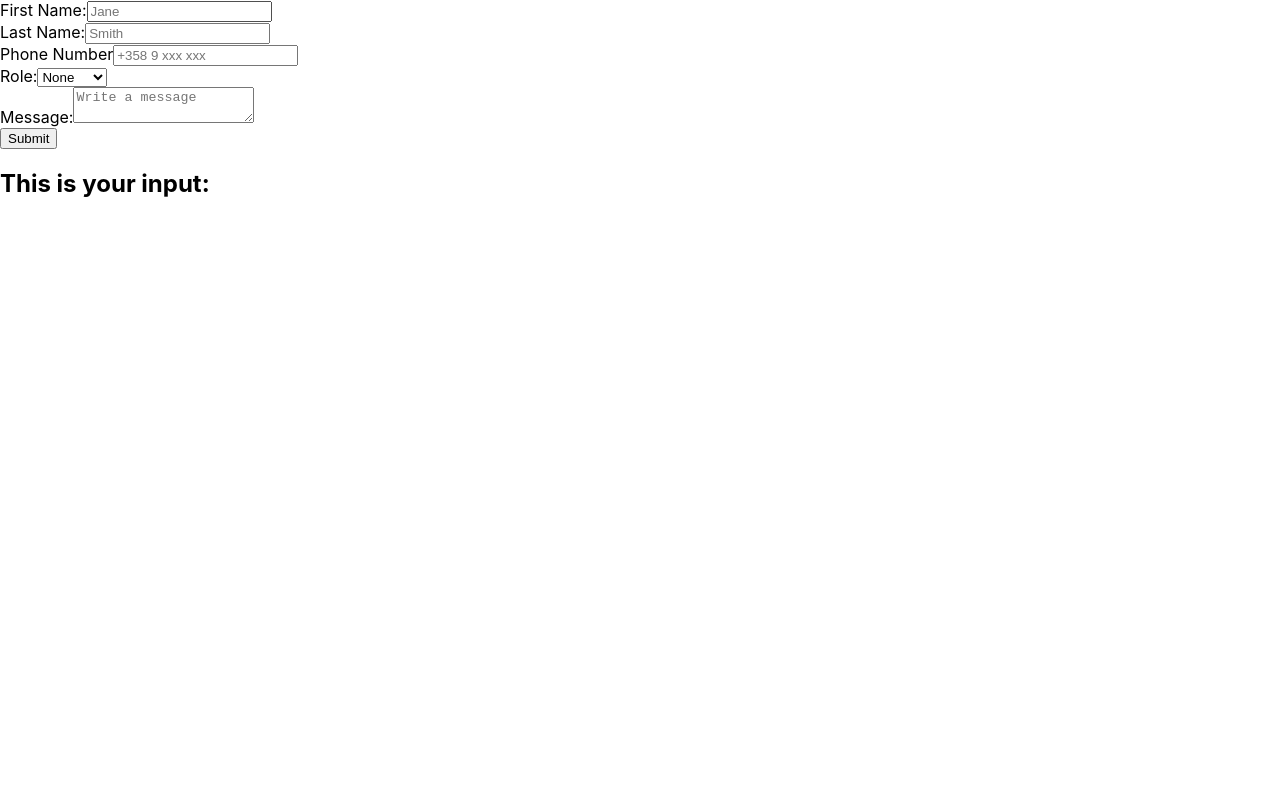
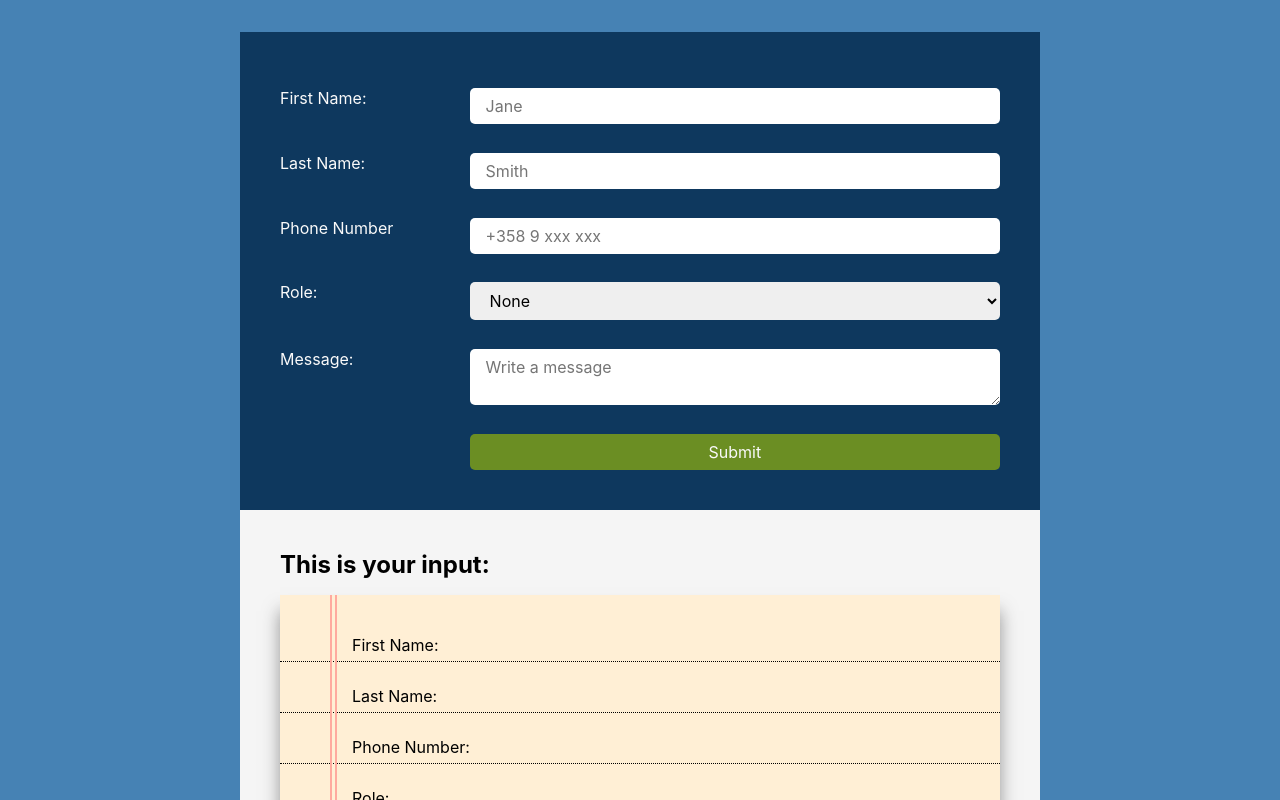
Before and after one commit to laurielim/REACT21K_REACT_JS, a React (Create React App) app in the folder task-05-forms/: page / in a window 1280 px wide. Shown: the top 800 px of the page. Built offline with nearby package versions, Linux system fonts and the light colour scheme.

Commit message:
add styling

```diff
--- a/task-05-forms/src/App.css
+++ b/task-05-forms/src/App.css
@@ -0,0 +1,130 @@
+@import url("https://fonts.googleapis.com/css2?family=Caveat&display=swap");
+
+section * + * {
+  margin-top: 1rem;
+}
+
+main {
+  width: 100%;
+  max-width: 800px;
+  margin: 2rem auto;
+}
+/******************* Form *******************/
+
+.form-container {
+  background-color: rgb(14, 56, 94);
+}
+
+form {
+  display: grid;
+  grid-template-columns: [labels] 1fr [controls] 3fr;
+  grid-auto-flow: row;
+  gap: 0.8em;
+  /* padding: em; */
+}
+
+input,
+select,
+textarea,
+button {
+  font-size: inherit;
+  font-family: inherit;
+  grid-column: controls;
+  grid-row: auto;
+  border: none;
+  padding: 0.5rem 1rem;
+  border-radius: 5px;
+}
+
+.submit-btn {
+  background-color: olivedrab;
+  color: #fafafa;
+}
+
+.submit-btn:hover {
+  opacity: 0.9;
+}
+
+label {
+  grid-column: labels;
+  grid-row: auto;
+  color: #fafafa;
+}
+
+label:first-child {
+  margin-top: 1rem;
+}
+
+/******************* View *******************/
+
+.view-container {
+  background-color: whitesmoke;
+}
+
+.copybook {
+  background-color: papayawhip;
+  padding: 2rem 0;
+  position: relative;
+  width: 100%;
+  box-shadow: 0 1rem 1rem rgba(51, 51, 51, 0.5);
+}
+
+.copybook::before {
+  position: absolute;
+  content: "";
+  display: block;
+  height: 100%;
+  width: 3px;
+  border-left: 2px solid #ffaa9f;
+  border-right: 2px solid #ffaa9f;
+  top: 0;
+  left: 7%;
+}
+.copybook p {
+  border-bottom: 1px dotted;
+  line-height: 2rem;
+  padding-left: 10%;
+  width: 100%;
+}
+
+.handwritting {
+  font-family: "Caveat", cursive;
+  font-size: 1.5rem;
+}
+
+/******************* Popup *******************/
+
+.overlay {
+  background-color: rgba(51, 51, 51, 0.8);
+  position: fixed;
+  top: 0;
+  margin: 0;
+  height: 100%;
+  width: 100%;
+  display: grid;
+  place-content: center;
+}
+
+.popup-container {
+  width: 100%;
+  min-width: 320px;
+  max-width: 800px;
+  background-color: whitesmoke;
+  padding: 3rem;
+}
+
+.popup-container button {
+  display: inline-block;
+  float: right;
+}
+
+.cancel-btn {
+  margin-right: 1rem;
+  background-color: transparent;
+  border: 1px solid transparent;
+}
+
+.cancel-btn:hover {
+  color: olivedrab;
+  border: 1px solid olivedrab;
+}
--- a/task-05-forms/src/App.js
+++ b/task-05-forms/src/App.js
@@ -1,4 +1,7 @@
 import React, { Component } from "react";
+
+import "./App.css";
+
 import Form from "./Components/Form";
 import View from "./Components/View";
 import Popup from "./Components/Popup";
@@ -37,6 +40,7 @@ class App extends Component {
   render() {
     return (
       <div className="container">
+        <main>
           <Form input={this.inputHandler} submit={this.showPopupHandler} />
           <View
             firstName={this.state.form.firstName}
@@ -45,6 +49,7 @@ class App extends Component {
             role={this.state.form.role}
             message={this.state.form.message}
           />
+        </main>
         {this.state.showPopup && (
           <Popup
             firstName={this.state.form.firstName}
--- a/task-05-forms/src/Components/Form.js
+++ b/task-05-forms/src/Components/Form.js
@@ -4,7 +4,6 @@ const Form = (props) => {
   return (
     <section className="form-container">
       <form id="form" onSubmit={props.submit}>
-        <div className="user-input">
         <label htmlFor="firstName">First Name:</label>
         <input
           onChange={props.input}
@@ -14,8 +13,7 @@ const Form = (props) => {
           placeholder="Jane"
           required
         />
-        </div>
-        <div className="user-input">
+
         <label htmlFor="lastName">Last Name:</label>
         <input
           onChange={props.input}
@@ -25,8 +23,7 @@ const Form = (props) => {
           placeholder="Smith"
           required
         />
-        </div>
-        <div className="user-input">
+
         <label htmlFor="phoneNumber">Phone Number</label>
         <input
           onChange={props.input}
@@ -37,8 +34,7 @@ const Form = (props) => {
           placeholder="+358 9 xxx xxx"
           required
         />
-        </div>
-        <div className="user-input">
+
         <label htmlFor="role">Role:</label>
 
         <select
@@ -52,8 +48,7 @@ const Form = (props) => {
           <option value="Student">Student</option>
           <option value="Teacher">Teacher</option>
         </select>
-        </div>
-        <div className="user-input">
+
         <label htmlFor="message">Message:</label>
         <textarea
           onChange={props.input}
@@ -62,8 +57,10 @@ const Form = (props) => {
           placeholder="Write a message"
           required
         ></textarea>
-        </div>
-        <button type="submit">Submit</button>
+
+        <button type="submit" className="submit-btn">
+          Submit
+        </button>
       </form>
     </section>
   );
--- a/task-05-forms/src/Components/Popup.js
+++ b/task-05-forms/src/Components/Popup.js
@@ -3,16 +3,23 @@ import React from "react";
 const Popup = (props) => {
   const reloadApp = () => window.location.reload();
   return (
-    <section className="popup">
-      <h2>Confirm your info</h2>
-      <p>{props.firstName}</p>
-      <p>{props.lastName}</p>
-      <p>{props.phoneNumber}</p>
-      <p>{props.role}</p>
-      <p>{props.message}</p>
-      <button onClick={props.backBtn}>Go back </button>
-      <button onClick={reloadApp}>Send </button>
-    </section>
+    <div className="overlay">
+      <section className="popup-container">
+        <h2>Confirm Your Details</h2>
+        <p>First Name: {props.firstName}</p>
+        <p>Last Name: {props.lastName}</p>
+        <p>Phone Number: {props.phoneNumber}</p>
+        <p>Role: {props.role}</p>
+        <p>Message: {props.message}</p>
+
+        <button onClick={reloadApp} className="submit-btn">
+          Send{" "}
+        </button>
+        <button onClick={props.backBtn} className="cancel-btn">
+          Go back{" "}
+        </button>
+      </section>
+    </div>
   );
 };
 
--- a/task-05-forms/src/Components/View.js
+++ b/task-05-forms/src/Components/View.js
@@ -4,11 +4,24 @@ const View = (props) => {
   return (
     <section className="view-container">
       <h2>This is your input:</h2>
-      <p>{props.firstName}</p>
-      <p>{props.lastName}</p>
-      <p>{props.phoneNumber}</p>
-      <p>{props.role}</p>
-      <p>{props.message}</p>
+      <div className="copybook">
+        <p>
+          First Name: <span className="handwritting">{props.firstName}</span>
+        </p>
+        <p>
+          Last Name: <span className="handwritting">{props.lastName}</span>
+        </p>
+        <p>
+          Phone Number:{" "}
+          <span className="handwritting">{props.phoneNumber}</span>
+        </p>
+        <p>
+          Role: <span className="handwritting">{props.role}</span>
+        </p>
+        <p>
+          Message: <span className="handwritting">{props.message}</span>
+        </p>
+      </div>
     </section>
   );
 };
--- a/task-05-forms/src/index.css
+++ b/task-05-forms/src/index.css
@@ -1,8 +1,24 @@
+* {
+  margin: 0;
+  padding: 0;
+  box-sizing: border-box;
+}
+
 body {
-  margin: 0;
   font-family: -apple-system, BlinkMacSystemFont, "Segoe UI", "Roboto", "Oxygen",
     "Ubuntu", "Cantarell", "Fira Sans", "Droid Sans", "Helvetica Neue",
     sans-serif;
   -webkit-font-smoothing: antialiased;
   -moz-osx-font-smoothing: grayscale;
+  background-color: steelblue;
 }
+
+section {
+  padding: 5%;
+}
+
+button {
+  box-sizing: border-box;
+  cursor: pointer;
+  padding: 0.5rem 1rem;
+}
```
Lines whose indentation alone changed are shown as unchanged.
